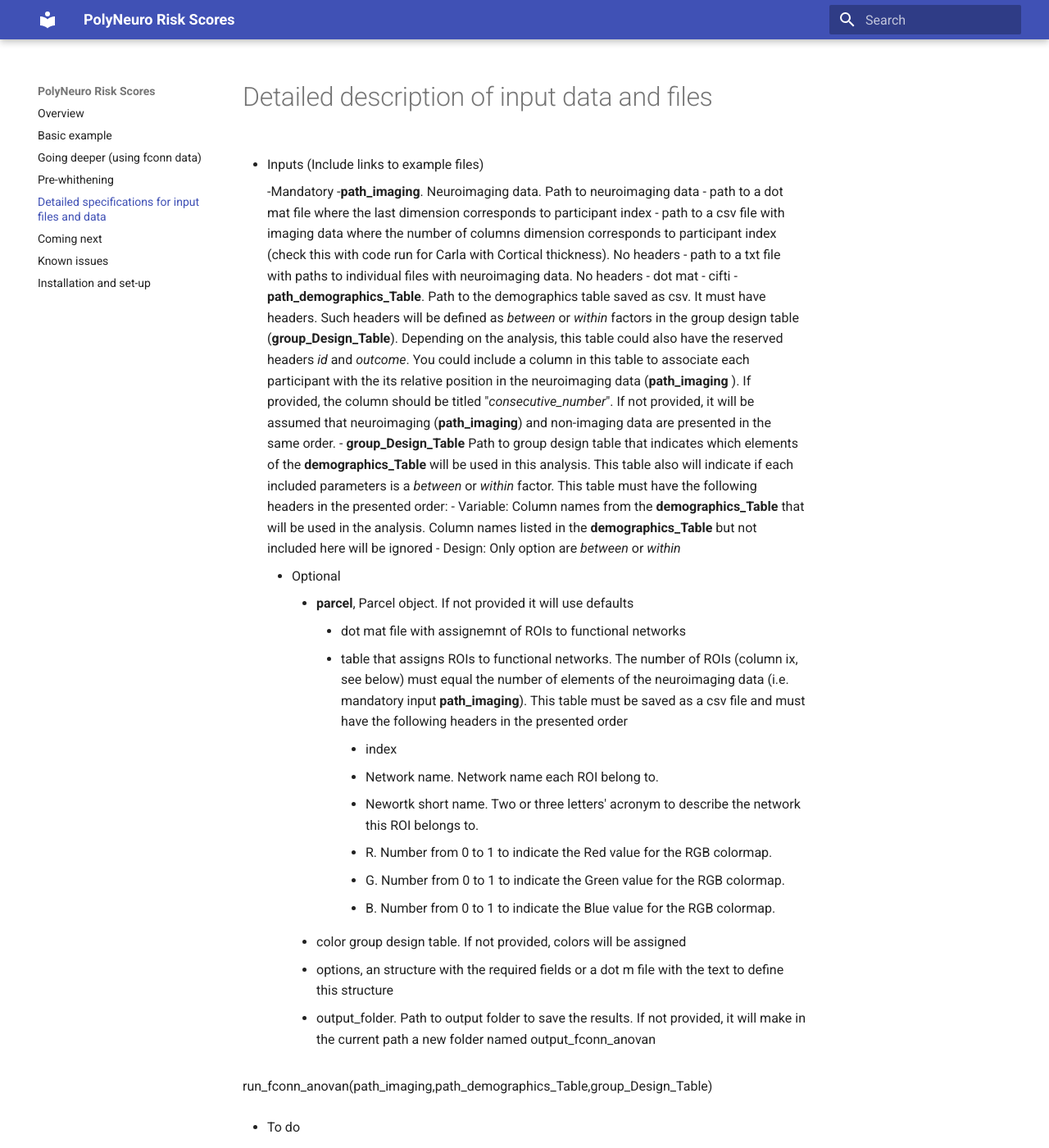
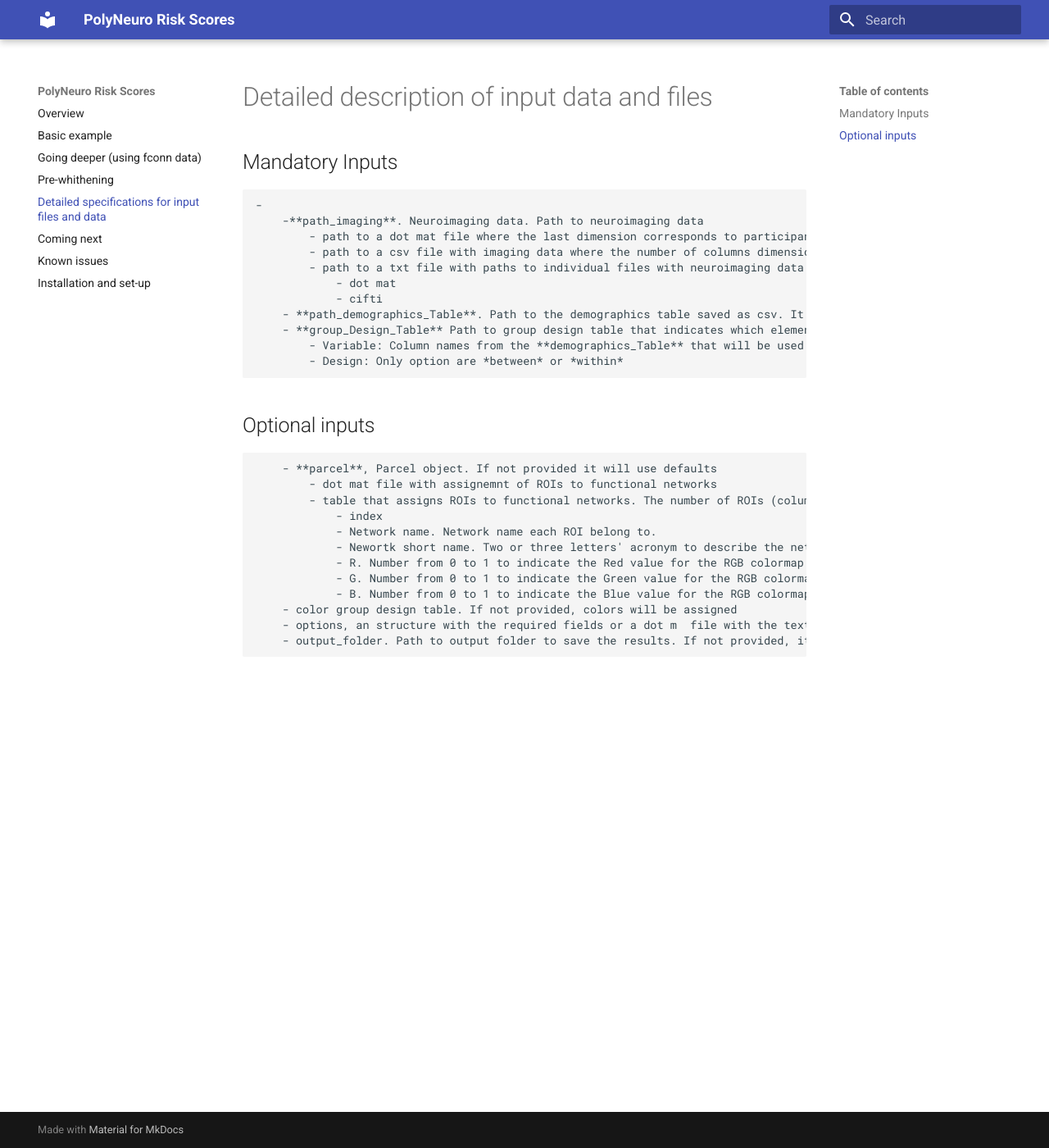
Before and after one commit to omiranda/polyneuro_risk_score, an MkDocs documentation site: the page built from docs/detailed_description.md, in a window 1280 px wide and 1400 px high. Shown: the whole window at 82% size. Built offline with MkDocs 1.6.1 and Material for MkDocs 9.7.7, drawn with Linux system fonts in a browser that asks for light colours; old or Windows-style settings are respelled for this version of MkDocs; some of the changed text lies outside the part shown.

Commit message:
Update detailed_description.md

```diff
--- a/docs/detailed_description.md
+++ b/docs/detailed_description.md
@@ -1,8 +1,8 @@
 # Detailed description of input data and files
 
-- Inputs (Include links to example files)
+## Mandatory Inputs
 
-    -Mandatory
+    -
         -**path_imaging**. Neuroimaging data. Path to neuroimaging data
             - path to a dot mat file where the last dimension corresponds to participant index
             - path to a csv file with imaging data where the number of columns dimension corresponds to participant index (check this with code run for Carla with Cortical thickness). No headers
@@ -14,7 +14,7 @@
             - Variable: Column names from the **demographics_Table** that will be used in the analysis. Column names listed in the **demographics_Table** but not included here will be ignored
             - Design: Only option are *between* or *within*
 
-    - Optional
+## Optional inputs
         - **parcel**, Parcel object. If not provided it will use defaults
             - dot mat file with assignemnt of ROIs to functional networks
             - table that assigns ROIs to functional networks. The number of ROIs (column ix, see below) must equal the number of elements of the neuroimaging data (i.e. mandatory input **path_imaging**). This table must be saved as a csv file and must have the following headers in the presented order
@@ -27,18 +27,3 @@
         - color group design table. If not provided, colors will be assigned
         - options, an structure with the required fields or a dot m  file with the text to define this structure
         - output_folder. Path to output folder to save the results. If not provided, it will make in the current path a new folder named output_fconn_anovan
-
-run_fconn_anovan(path_imaging,path_demographics_Table,group_Design_Table)
-
-- To do
-    - make a txt file with paths to individual dot mat files with imaging data
-        make indiidual dot math diles
-    - make a txt file with paths to individual cifti files with imaging data
-        - make individual citfi files
-    - make a csv file with imaging data
-    - Make a folder to save the data
-
-    - When loading demographics table validate if consecutive number is provided or not to match imaging data
-
-    - where did I use fconn_rm_anovan_truncated.m
-    - check how I did partial stuff for Martina
```
